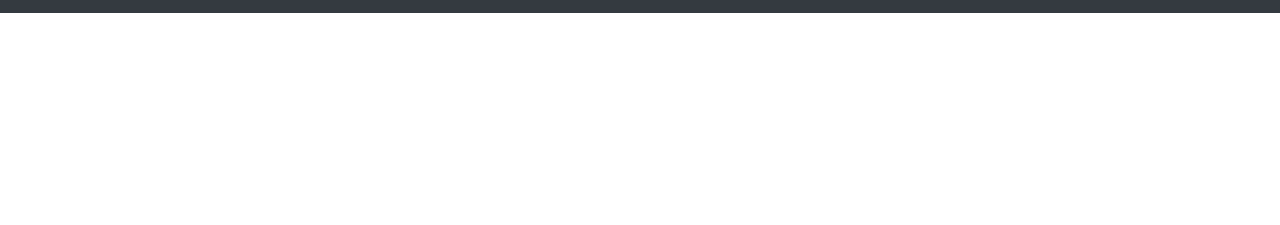
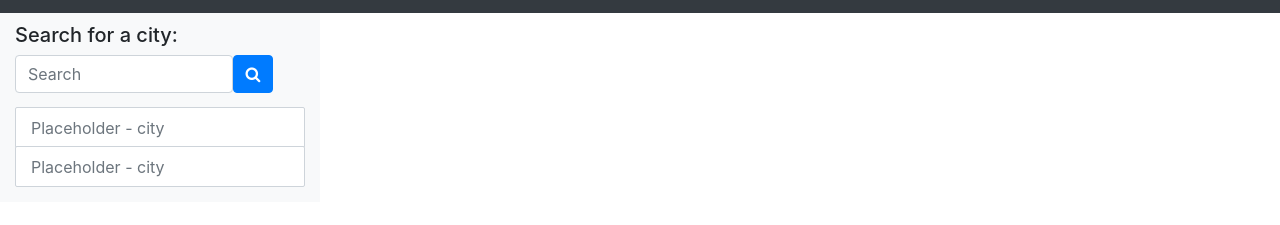
Before and after one commit to JoeDodgson/Weather, a plain HTML site: page index.html in a window 1280 px wide. Shown: the part 59-284 px from the top of the page. Drawn offline with nearby package versions, Linux system fonts and the light colour scheme.

Commit message:
Search bar and cities list added

```diff
--- a/assets/style.css
+++ b/assets/style.css
@@ -2,3 +2,44 @@
     color: white;
     display: block;
 }
+
+.dark-text {
+    color: #343a40;
+}
+
+.boxed {
+    width: 100%;
+    padding: 7.5px 0 7.5px 15px;
+    background: white;
+    border: 1px solid #ced4da;
+    border-radius: 2px;
+    margin-top: -2px;
+}
+
+#city-input {
+    width: 75%;
+}
+
+h6 {
+    font-size: 20px;
+    padding-top: 10px;
+}
+
+#submit-btn, #city-input {
+    display: inline;
+    float: left;
+}
+
+.form-group {
+    float: none;
+}
+
+.cities-list {
+    padding-bottom: 15px;
+}
+
+.clearfix::after {
+    Content: " ";
+    Display: block;
+    Clear: both;
+  }
--- a/index.html
+++ b/index.html
@@ -9,12 +9,43 @@
     href="https://stackpath.bootstrapcdn.com/bootstrap/4.3.1/css/bootstrap.min.css"
     />
     <link rel="stylesheet" href="./assets/style.css">
-
+    <link rel="stylesheet" href="https://cdnjs.cloudflare.com/ajax/libs/font-awesome/4.7.0/css/font-awesome.min.css">
 </head>
 <body>
+    <!-- Dark header across the top of the page -->
     <header class="navbar navbar-dark bg-dark text-center weather-header">
         <h1>Weather dashboard</h1>
     </header>
+
+    <!-- Main tag contains the all of the content of the page below the header -->
+    <main class="">
+        <div class="col-xs-3 col-sm-3 col-md-3 col-lg-3 col-xl-3 bg-light">
+            <h6>Search for a city:</h6>
+
+            <form class="form-group clearfix">
+
+                <!-- User enters a city in the input form -->
+                <input type="text" placeholder="Search" name="search" class="form-control" id="city-input"/>
+
+                <!-- User clicks the search button to submit the search -->
+                <button type="submit" class="btn btn-primary" id="submit-btn"><i class="fa fa-search"></i></button>
+            </form>
+
+            <!-- List of all the cities the user searched for -->
+            <div class="text-secondary cities-list">
+                <div class="boxed">
+                    Placeholder - city
+                </div>
+                <div class="boxed">
+                    Placeholder - city
+                </div>
+            </div>
+        </div>
+
+        <div class="col-xl-9">
+
+        </div>
+    </main>
 </body>
 <script src="https://code.jquery.com/jquery-3.4.1.min.js"></script>
 <script src="./assets/script.js"></script>
```
Also changed, not shown: pseduo-code.txt.
